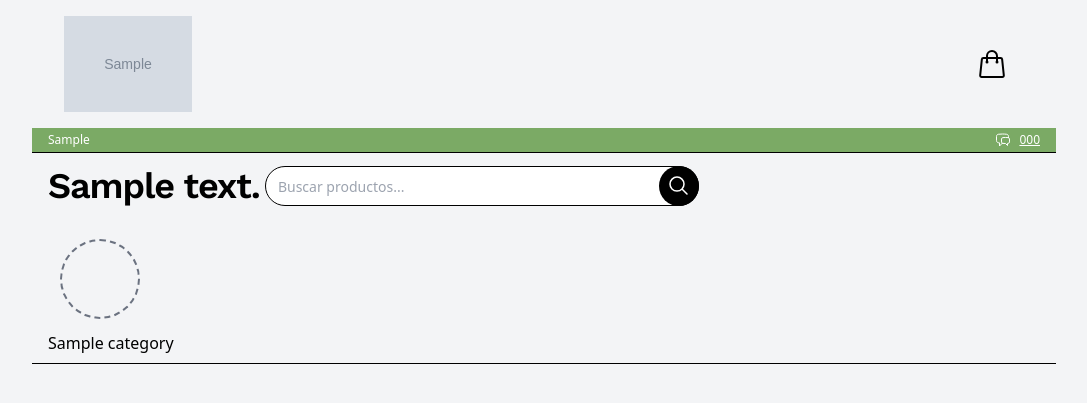
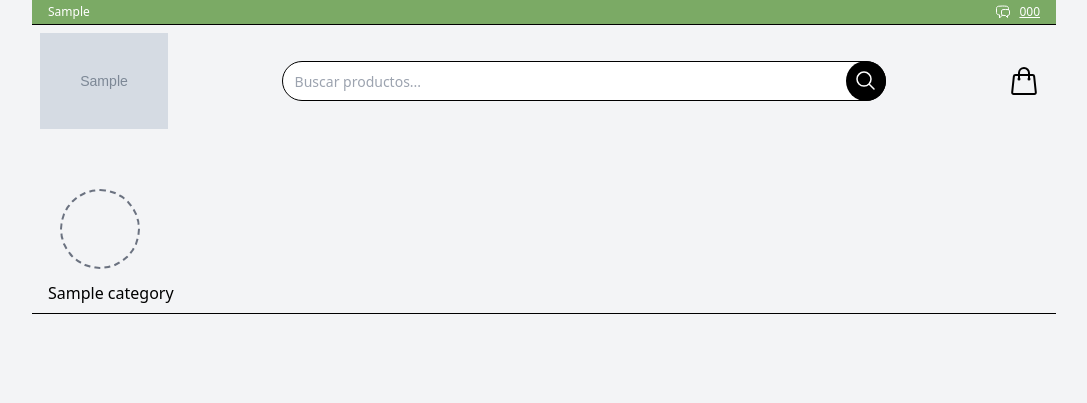
Before and after one commit to Ale-SaP/ProyectoMenu, a Django app: template myproject/templates/index.html in a window 1280 px wide. Shown: the top 403 px of the page, without its empty margins (64-1151 px from the left). Run offline with Django 5.2, Linux system fonts and the light colour scheme; the template is opened without the code that fills it: most values are stand-ins (such as "Sample title", 1, 10 or a date in 2020); grey boxes marked "Sample" are stand-in pictures; data that the repository does not hold is empty; some libraries are stand-ins or nearby versions.

Commit message:
visual changes

```diff
--- a/myproject/static/css/fonts.css
+++ b/myproject/static/css/fonts.css
@@ -28,6 +28,11 @@
   line-height: 1.3;
 }
 
+.text-stroke {
+  -webkit-text-stroke: 1px #000000;
+  text-stroke: 1px #000000;
+}
+
 @media (min-width: 768px) {
   .font-text-md {
     font-size: 16px;
--- a/myproject/templates/index.html
+++ b/myproject/templates/index.html
@@ -21,47 +21,13 @@
     class="bg-gray-100 md:mb-6 md:flex md:flex-row md:justify-center md:mr-16"
   >
     <div class="w-full max-w-screen-lg">
-      <header>
-        <nav>
-          <ul
-            class="flex flex-wrap items-center justify-between px-6 pt-4 sm:px-8"
-          >
-            <li>
-              <img
-                src="{{ configs.logo_url }}"
-                alt="{{ configs.descripcion_logo }}"
-                class="w-32 h-auto"
-              />
-            </li>
-            <li>
-              <div>
-                <a
-                  href="#"
-                  class="block p-4 text-white rounded hover:bg-blue-700"
-                >
-                  <svg
-                    xmlns="http://www.w3.org/2000/svg"
-                    fill="none"
-                    viewBox="0 0 24 24"
-                    stroke-width="1.5"
-                    stroke="#000000"
-                    class="w-6 sm:w-8 h-auto"
-                  >
-                    <path
-                      stroke-linecap="round"
-                      stroke-linejoin="round"
-                      d="M15.75 10.5V6a3.75 3.75 0 1 0-7.5 0v4.5m11.356-1.993 1.263 12c.07.665-.45 1.243-1.119 1.243H4.25a1.125 1.125 0 0 1-1.12-1.243l1.264-12A1.125 1.125 0 0 1 5.513 7.5h12.974c.576 0 1.059.435 1.119 1.007ZM8.625 10.5a.375.375 0 1 1-.75 0 .375.375 0 0 1 .75 0Zm7.5 0a.375.375 0 1 1-.75 0 .375.375 0 0 1 .75 0Z"
-                    />
-                  </svg>
-                </a>
-              </div>
-            </li>
-          </ul>
+      <header class="sticky top-0 left-0 right-0 bg-gray-100">
+        <nav class="">
           <div
-            class="flex flex-wrap items-center justify-between px-2 sm:px-4 mt-4 bg-[#7BAA65] text-white border-b border-solid border-black py-1 text-xs"
+            class="flex flex-wrap items-center justify-between px-2 sm:px-4 mt-4 md:mt-0 bg-[#7BAA65] text-white border-b border-solid border-black py-1 text-xs"
           >
             <p>{{ configs.horario_atencion }}</p>
-            <div class="flex flex-wrap items-center gap-2">
+            <div class="flex flex-nowrap items-center gap-2">
               <svg
                 xmlns="http://www.w3.org/2000/svg"
                 fill="none"
@@ -79,11 +45,17 @@
               <p class="underline">{{ configs.telefono_contacto }}</p>
             </div>
           </div>
-          <div
-            class="flex flex-wrap items-center justify-between px-2 sm:px-4 border-top-solid mt-2 md:w-2/3"
+          <ul
+            class="flex flex-nowrap items-center justify-between px-2 border-top-solid mt-2 w-full pb-4"
           >
-            <h1 class="font-title-xl w-1/3">{{ configs.texto_superior }}</h1>
-            <div class="flex items-center justify-end w-2/3">
+            <li class="w-auto">
+              <img
+                src="{{ configs.logo_url }}"
+                alt="{{ configs.descripcion_logo }}"
+                class="w-28 md:w-32 h-auto"
+              />
+            </li>
+            <li class="flex items-center justify-end w-auto md:w-3/5">
               <div class="relative flex w-full items-center">
                 <!-- Search Input -->
                 <input
@@ -112,12 +84,32 @@
                   </svg>
                 </button>
               </div>
-            </div>
-          </div>
+            </li>
+            <li class="w-auto">
+              <div>
+                <a href="#" class="block p-2 text-white rounded">
+                  <svg
+                    xmlns="http://www.w3.org/2000/svg"
+                    fill="none"
+                    viewBox="0 0 24 24"
+                    stroke-width="1.5"
+                    stroke="#000000"
+                    class="w-6 sm:w-8 h-auto"
+                  >
+                    <path
+                      stroke-linecap="round"
+                      stroke-linejoin="round"
+                      d="M15.75 10.5V6a3.75 3.75 0 1 0-7.5 0v4.5m11.356-1.993 1.263 12c.07.665-.45 1.243-1.119 1.243H4.25a1.125 1.125 0 0 1-1.12-1.243l1.264-12A1.125 1.125 0 0 1 5.513 7.5h12.974c.576 0 1.059.435 1.119 1.007ZM8.625 10.5a.375.375 0 1 1-.75 0 .375.375 0 0 1 .75 0Zm7.5 0a.375.375 0 1 1-.75 0 .375.375 0 0 1 .75 0Z"
+                    />
+                  </svg>
+                </a>
+              </div>
+            </li>
+          </ul>
         </nav>
       </header>
 
-      <main class="mx-auto mt-4">
+      <main class="mx-auto pt-8">
         <section id="categories">
           <div
             id="categories-content"
--- a/myproject/templates/usermenu/content.html
+++ b/myproject/templates/usermenu/content.html
@@ -16,7 +16,7 @@
       <div class="flex justify-between items-start flex-nowrap">
         <h3 class="font-subtitle-lg max-w-2/3 sm:max-w-4/5 flex-wrap pr-4 break-all">{{ row.name }}</h3>
         <div class="flex justify-end items-end max-w-1/3 sm:max-w-1/5">
-          <p class="font-subtitle-lg">{{ row.price }}</p>
+          <p class="font-subtitle-lg">${{ row.price }}</p>
         </div>
       </div>
 
```
Also changed, not shown: myproject/templates/usermenu/modal_content.html (+7 -5 lines).
